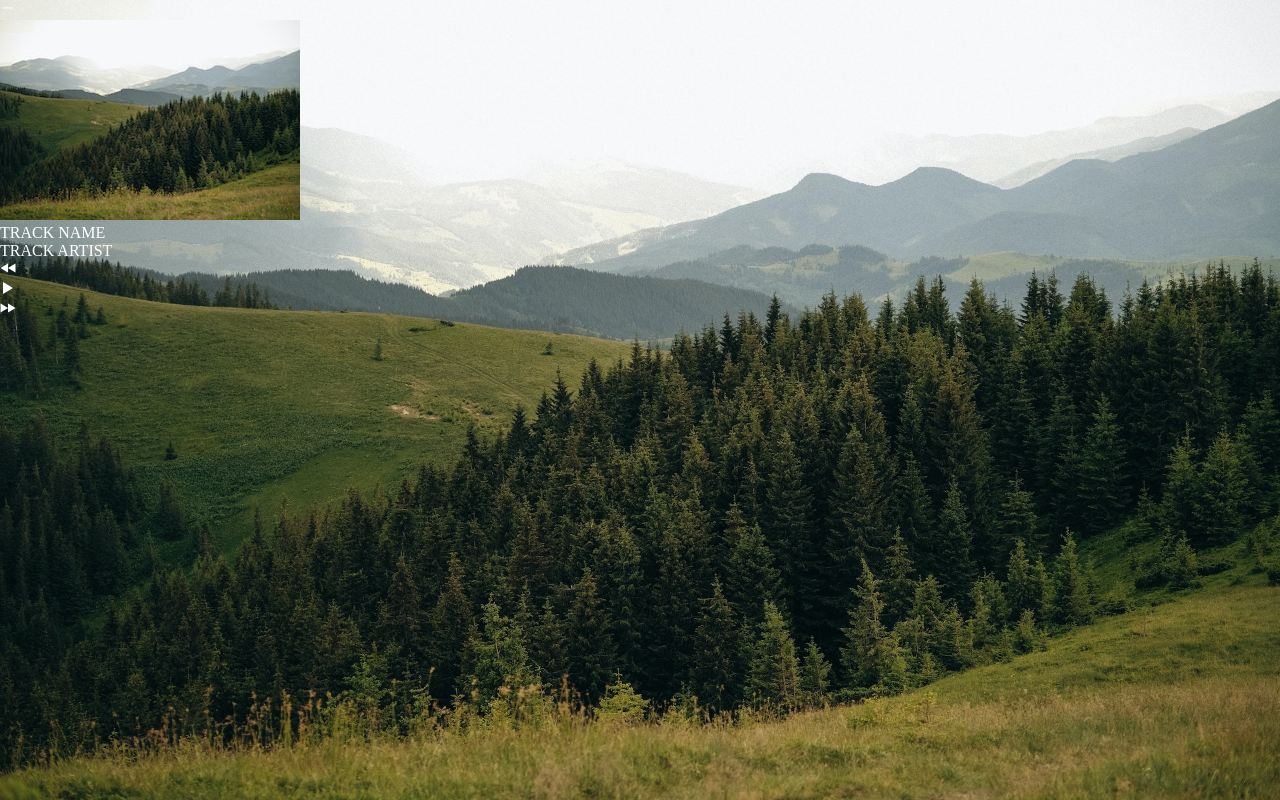
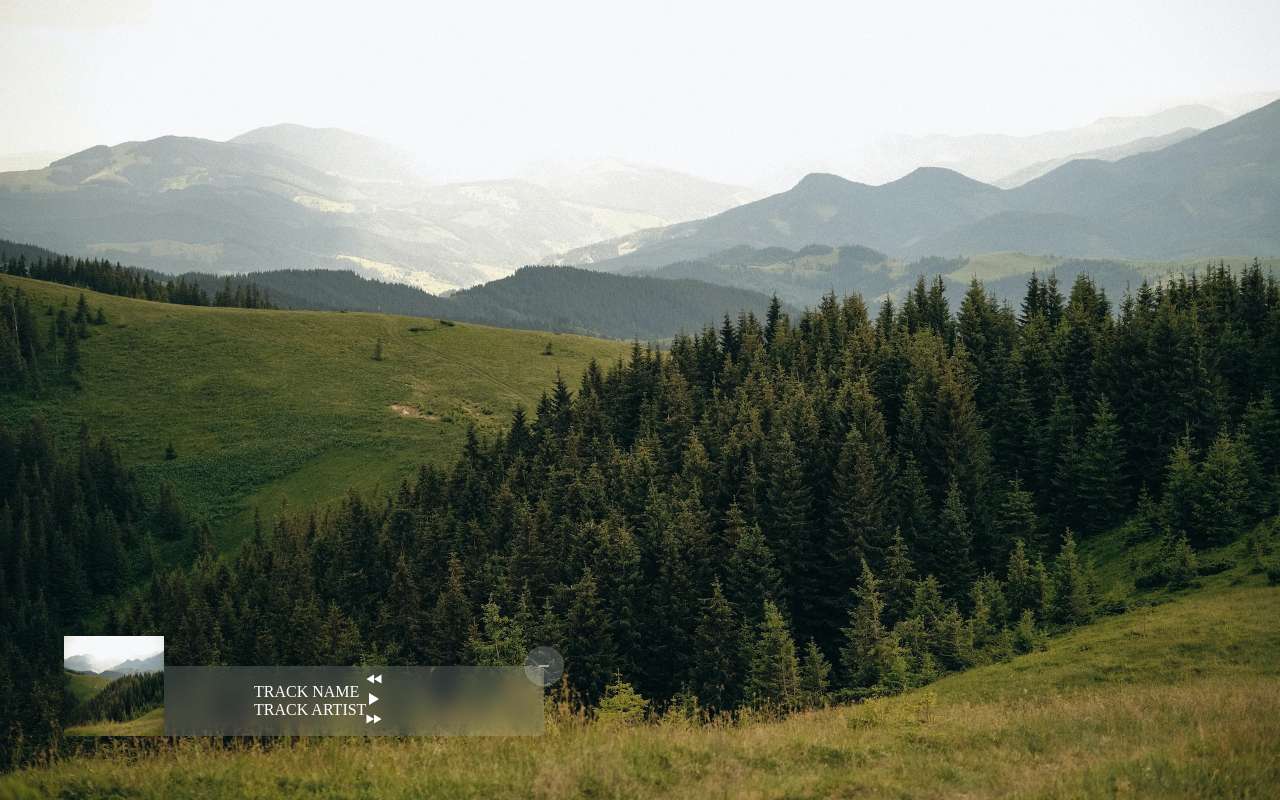
Before and after one commit to shim369/Js-LottieFiles-Lesson, a plain HTML site: page index.html in a window 1280 px wide. Drawn offline with nearby package versions, Linux system fonts and the light colour scheme.

Commit message:
test css

```diff
--- a/index.html
+++ b/index.html
@@ -10,7 +10,8 @@
     <link rel="stylesheet" href="style.css">
 </head>
 <body>
-    <div class="music-palyer-container">
+    <div class="music-player-container">
+        <div class="toggle-player">
             <ion-icon name="remove-outline"></ion-icon>
         </div>
         <div class="avatar">
@@ -37,5 +38,6 @@
                 </div>
             </div>
         </div>
+    </div>
 </body>
 </html>
--- a/style.css
+++ b/style.css
@@ -22,3 +22,59 @@ body {
     width: 480px;
     transition: all 0.75s cubic-bezier(0.075, 0.82, 0.165, 1);
 }
+
+.music-player-container.hide {
+    width: 180px;
+}
+
+.music-player-container.hide .track-info,
+.music-player-container.hide .track-nav {
+    transition: all 0s ease;
+    opacity: 0;
+}
+
+.toggle-player {
+    position: absolute;
+    top: -20px;
+    right: -20px;
+    z-index: 2;
+    width: 40px;
+    height: 40px;
+    border-radius: 100%;
+    display: flex;
+    justify-content: center;
+    align-items: center;
+    background: rgba(255, 255, 255, 0.2);
+    cursor: pointer;
+}
+
+.avatar {
+    position: absolute;
+    top: -30px;
+    width: 100px;
+    height: 100px;
+    z-index: 2;
+}
+
+.avatar img {
+    width: 100%;
+    height: 100%;
+}
+
+.sound-bars {
+    flex: 1;
+    width: 50px;
+    height: 50px;
+    margin: 0 20px;
+}
+
+.player {
+    display: flex;
+    justify-content: flex-start;
+    align-items: center;
+    height: 70px;
+    border-radius: 4px;
+    background: rgba(255, 255, 255, 0.15);
+    backdrop-filter: blur(10px);
+    padding: 0 1.5rem 0 100px;
+}
```
Lines whose indentation alone changed are shown as unchanged.
